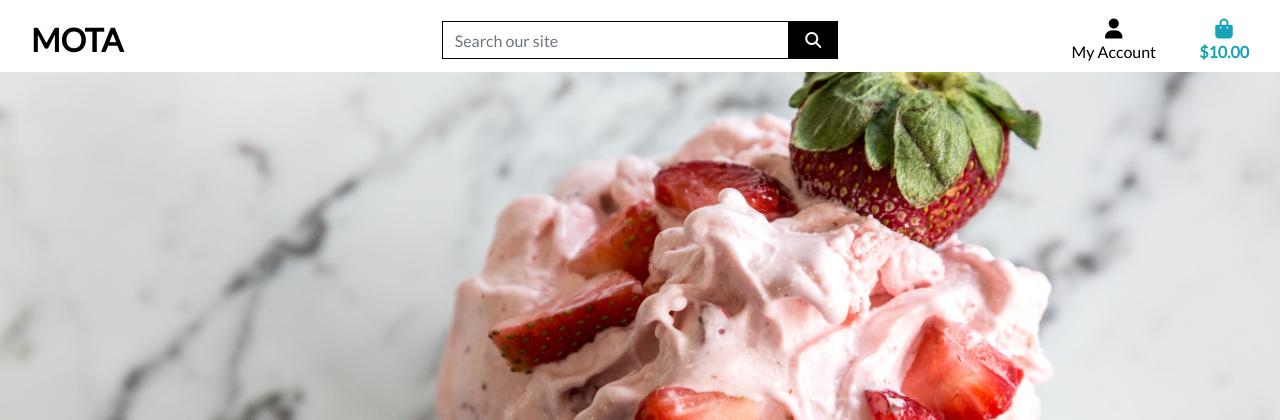
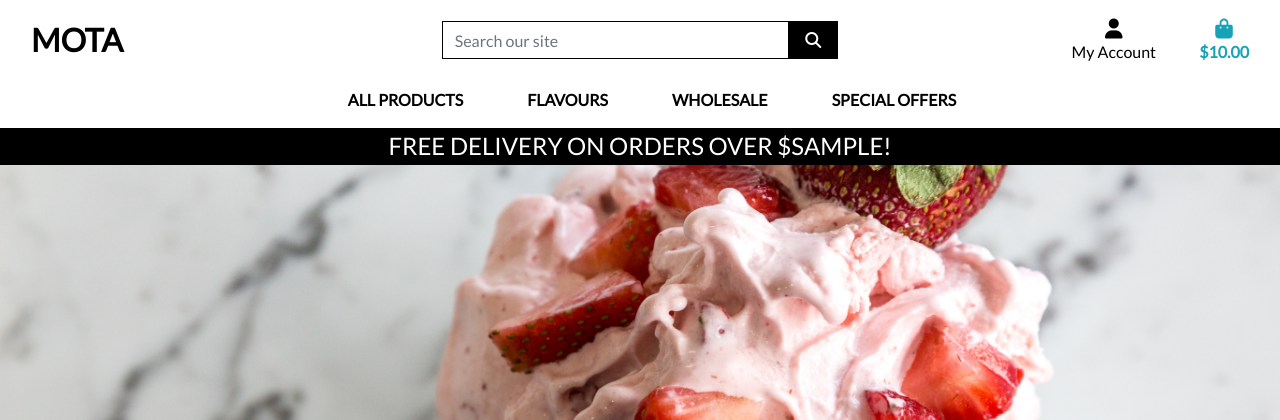
Before and after one commit to AwsSG/mota, a Django app: template templates/base.html in a window 1280 px wide. Shown: the top 420 px of the page. Run offline with Django 3.2, Linux system fonts and the light colour scheme; the template is opened without the code that fills it: most values are stand-ins (such as "Sample title", 1, 10 or a date in 2020); some libraries are stand-ins or nearby versions.

Commit message:
Added main navbar and mobile header

```diff
--- a/static/css/base.css
+++ b/static/css/base.css
@@ -57,6 +57,10 @@ body {
     border: 1px solid black !important;
 }
 
+.bg-black {
+    background: #000 !important;
+}
+
 /* -------------------------------- Media Queries */
 
 /* Slightly larger container on xl screens */
--- a/templates/base.html
+++ b/templates/base.html
@@ -106,6 +106,20 @@
                 </ul>
             </div>
         </div>
+        <div class="row bg-white">
+            <nav class="navbar navbar-expand-lg navbar-light w-100">
+                <button class="navbar-toggler" type="button" data-toggle="collapse" data-target="#main-nav" aria-controls="main-nav" aria-expanded="false" aria-label="Toggle navigation">
+                    <span class="navbar-toggler-icon"></span>
+                </button>
+                {% include 'includes/mobile-top-header.html' %}
+                {% include 'includes/main-nav.html' %}
+            </nav>
+        </div>
+        <div id="delivery-banner" class="row text-center">
+            <div class="col bg-black text-white">
+                <h4 class="logo-font my-1">Free delivery on orders over ${{ free_shipping_threshold }}!</h4>
+            </div>
+        </div>
     </header>
 
     {% if messages %}
--- /dev/null
+++ b/templates/includes/main-nav.html
@@ -0,0 +1,51 @@
+
+<div class="collapse navbar-collapse" id="main-nav">
+    <ul class="navbar-nav w-auto mx-auto">
+        <li class="nav-item dropdown">
+            <a class="logo-font font-weight-bold nav-link text-black mr-5" href="#" id="all-products-link" data-toggle="dropdown" aria-haspopup="true" aria-expanded="false">
+                All Products
+            </a>
+            <div class="dropdown-menu border-0" aria-labelledby="all-products-link">
+                <a href="" class="dropdown-item">By Price</a>
+                <a href="" class="dropdown-item ">By Rating</a>
+                <a href="" class="dropdown-item ">By Flavour</a>
+                <a href="" class="dropdown-item">All Products</a>
+            </div>
+        </li>
+
+        <li class="nav-item dropdown">
+            <a class="logo-font font-weight-bold nav-link text-black mr-5" href="#" id="clothing-link" data-toggle="dropdown" aria-haspopup="true" aria-expanded="false">
+                Flavours
+            </a>
+            <div class="dropdown-menu border-0" aria-labelledby="clothing-link">
+                <a href="" class="dropdown-item">Fruits</a>
+                <a href="" class="dropdown-item">Nuts</a>
+                <a href="" class="dropdown-item">Classic</a>
+                <a href="" class="dropdown-item">All Flavours</a>
+            </div>
+        </li>
+
+        <li class="nav-item dropdown">
+            <a class="logo-font font-weight-bold nav-link text-black mr-5" href="#" id="homeware-link" data-toggle="dropdown" aria-haspopup="true" aria-expanded="false">
+                Wholesale
+            </a>
+            <div class="dropdown-menu border-0" aria-labelledby="homeware-link">
+                <a href="" class="dropdown-item">Packages</a>
+                <a href="" class="dropdown-item">Customize</a>
+                <a href="" class="dropdown-item">All Wholesale</a>
+            </div>
+        </li>
+
+        <li class="nav-item dropdown">
+            <a class="logo-font font-weight-bold nav-link text-black" href="#" id="specials-link" data-toggle="dropdown" aria-haspopup="true" aria-expanded="false">
+                Special Offers
+            </a>
+            <div class="dropdown-menu border-0" aria-labelledby="specials-link">
+                <a href="" class="dropdown-item">New Flavours</a>
+                <a href="" class="dropdown-item">Deals</a>
+                <a href="" class="dropdown-item">Unique</a>
+                <a href="" class="dropdown-item">All Specials</a>
+            </div>
+        </li>
+    </ul>
+</div>
--- /dev/null
+++ b/templates/includes/mobile-top-header.html
@@ -0,0 +1,56 @@
+<li class="list-inline-item"> <!-- button to open search bar -->
+    <a class="text-black nav-link d-block d-lg-none" href="#" id="mobile-search" data-toggle="dropdown" aria-haspopup="true" aria-expanded="false">
+        <div class="text-center">
+            <div><i class="fas fa-search fa-lg"></i></div>
+            <p class="my-0">Search</p>
+        </div>
+    </a>
+    <div class="dropdown-menu border-0 w-100 p-3 rounded-0 my-0" aria-labelledby="mobile-search">
+        <form class="form" method="GET" action="">
+            <div class="input-group w-100">
+                <input class="form-control border border-black rounded-0" type="text" name="q" placeholder="Search our site">
+                <div class="input-group-append">
+                    <button class="form-control form-control btn btn-black border border-black rounded-0" type="submit">
+                        <span class="icon">
+                            <i class="fas fa-search"></i>
+                        </span>
+                    </button>
+                </div>
+            </div>
+        </form>
+    </div>
+</li>
+<li class="list-inline-item dropdown"> <!-- button to open my account dropdown -->
+    <a class="text-black nav-link d-block d-lg-none" href="#" id="user-options" data-toggle="dropdown" aria-haspopup="true" aria-expanded="false">
+        <div class="text-center">
+            <div><i class="fas fa-user fa-lg"></i></div>
+            <p class="my-0">My Account</p>
+        </div>
+    </a>
+    <div class="dropdown-menu border-0" aria-labelledby="user-options">
+        {% if request.user.is_authenticated %}
+            {% if request.user.is_superuser %}
+                <a href="{% url 'account_logout' %}" class="dropdown-item">Product Management</a>
+            {% endif %}
+            <a href="" class="dropdown-item">My Profile</a>
+            <a href="{% url 'account_logout' %}" class="dropdown-item">Logout</a>
+        {% else %}
+            <a href="{% url 'account_signup' %}" class="dropdown-item">Register</a>
+            <a href="{% url 'account_login' %}" class="dropdown-item">Login</a>
+        {% endif %}
+    </div>
+</li>
+<li class="list-inline-item"> <!-- button to access the shopping bag -->
+    <a class="{% if grand_total %}text-primary font-weight-bold{% else %}text-black{% endif %} nav-link d-block d-lg-none" href="">
+        <div class="text-center">
+            <div><i class="fas fa-shopping-bag fa-lg"></i></div>
+            <p class="my-0">
+                {% if grand_total %}
+                    ${{ grand_total|floatformat:2 }}
+                {% else %}
+                    $0.00
+                {% endif %}
+            </p>
+        </div>
+    </a>
+</li>
```
